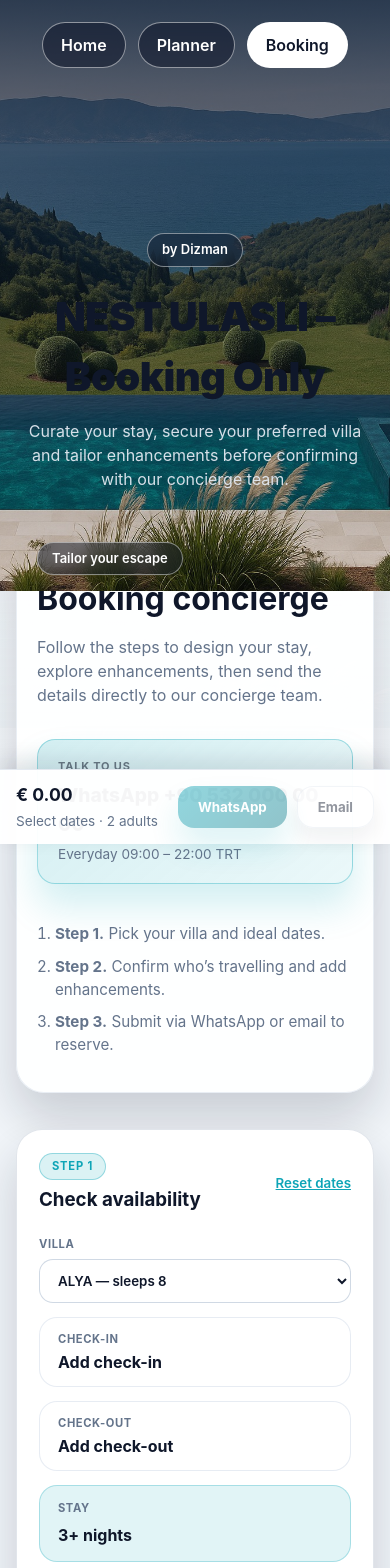
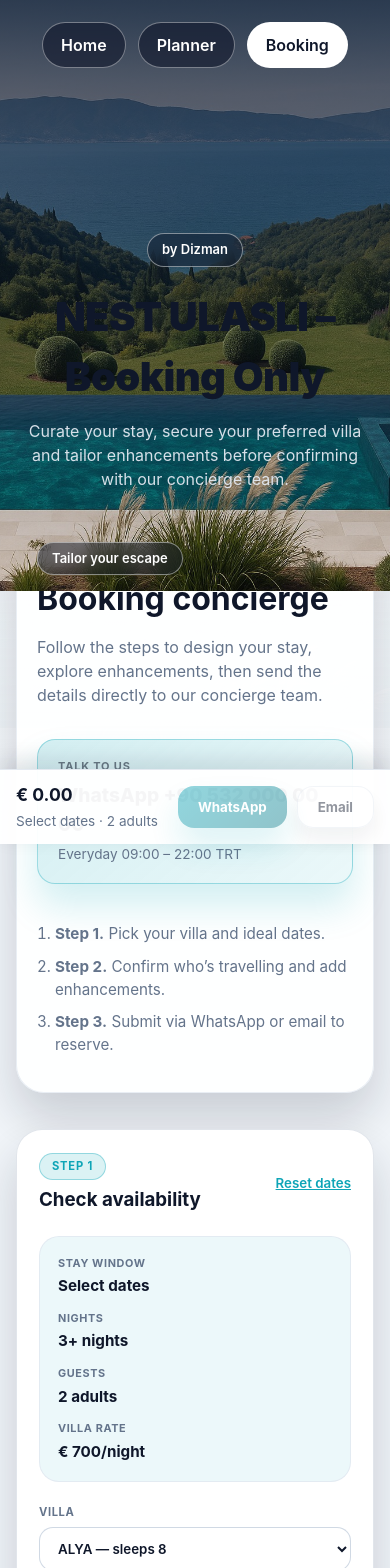
Before and after one commit to dirvass/nest-planner, a React (Vite) app: page /book in a window 390 px wide. Shown: the top 1568 px of the page. Built offline with nearby package versions, Linux system fonts and the light colour scheme.

Commit message:
Refine booking availability summary and navigation styling

```diff
--- a/src/BookingPage.tsx
+++ b/src/BookingPage.tsx
@@ -107,6 +107,17 @@ export default function BookingPage() {
     return "Complete the details above to proceed.";
   }, [showValidation, canSubmit, range?.from, range?.to, underMinNights, overCapacity, villaInfo.name, villaInfo.sleeps]);
 
+  const scrollIntoViewById = (id: string) => {
+    if (typeof document === "undefined") return;
+    const prefersReduced = typeof window !== "undefined"
+      && typeof window.matchMedia === "function"
+      && window.matchMedia("(prefers-reduced-motion: reduce)").matches;
+    document.getElementById(id)?.scrollIntoView({
+      behavior: prefersReduced ? "auto" : "smooth",
+      block: "center",
+    });
+  };
+
   const handleWhatsApp = () => {
     if (!canSubmit) {
       setShowValidation(true);
@@ -128,21 +139,16 @@ export default function BookingPage() {
   };
 
   const revealCalendar = () => {
-    if (typeof document === "undefined") return;
-    document.getElementById("booking-calendar")?.scrollIntoView({ behavior: "smooth", block: "center" });
+    scrollIntoViewById("booking-calendar");
   };
 
   const handleSearch = () => {
     if (!canSubmit) {
       setShowValidation(true);
-      if (typeof document !== "undefined") {
-        document.getElementById("booking-calendar")?.scrollIntoView({ behavior: "smooth", block: "center" });
-      }
+      scrollIntoViewById("booking-calendar");
       return;
     }
-    if (typeof document !== "undefined") {
-      document.getElementById("booking-summary-heading")?.scrollIntoView({ behavior: "smooth", block: "start" });
-    }
+    scrollIntoViewById("booking-summary-heading");
   };
 
   useEffect(() => {
@@ -161,16 +167,22 @@ export default function BookingPage() {
     if (canSubmit && showValidation) setShowValidation(false);
   }, [canSubmit, showValidation]);
 
+  const rangeSelected = Boolean(range?.from && range?.to);
   const checkInText = range?.from ? format(range.from, "EEE, dd MMM") : "Add check-in";
   const checkOutText = range?.to ? format(range.to, "EEE, dd MMM") : "Add check-out";
   const nightsLabel = nights ? `${nights} ${nights === 1 ? "night" : "nights"}` : `${MIN_NIGHTS}+ nights`;
   const servicePct = Math.round(SERVICE_FEE_PCT * 100);
   const primaryGuests = adults + childrenOver2;
-  const guestSummary = primaryGuests
-    ? `${adults} adult${adults === 1 ? "" : "s"}`
-        + (childrenOver2 ? `, ${childrenOver2} child${childrenOver2 === 1 ? "" : "ren"}` : "")
-        + (infants02 ? `, ${infants02} infant${infants02 === 1 ? "" : "s"}` : "")
-    : "Add guests";
+  const guestSummary = useMemo(() => (
+    primaryGuests
+      ? `${adults} adult${adults === 1 ? "" : "s"}`
+          + (childrenOver2 ? `, ${childrenOver2} child${childrenOver2 === 1 ? "" : "ren"}` : "")
+          + (infants02 ? `, ${infants02} infant${infants02 === 1 ? "" : "s"}` : "")
+      : "Add guests"
+  ), [primaryGuests, adults, childrenOver2, infants02]);
+  const stayWindow = rangeSelected && range?.from && range?.to
+    ? `${format(range.from, "dd MMM yyyy")} → ${format(range.to, "dd MMM yyyy")}`
+    : "Select dates";
 
   const summarySections = useMemo(() => ([
     {
@@ -379,6 +391,25 @@ export default function BookingPage() {
                 </button>
               </header>
 
+              <div className="status-band" aria-live="polite">
+                <div className="status-band__item">
+                  <span className="status-band__label">Stay window</span>
+                  <strong className="status-band__value">{stayWindow}</strong>
+                </div>
+                <div className="status-band__item">
+                  <span className="status-band__label">Nights</span>
+                  <strong className="status-band__value">{nightsLabel}</strong>
+                </div>
+                <div className="status-band__item">
+                  <span className="status-band__label">Guests</span>
+                  <strong className="status-band__value">{guestSummary}</strong>
+                </div>
+                <div className="status-band__item">
+                  <span className="status-band__label">Villa rate</span>
+                  <strong className="status-band__value">€ {villaInfo.nightlyEUR.toFixed(0)}/night</strong>
+                </div>
+              </div>
+
               <div className="field-grid">
                 <label className="field">
                   <span className="field__label">Villa</span>
@@ -400,14 +431,6 @@ export default function BookingPage() {
                   <span className="field__label">Check-out</span>
                   <span className="field__value">{checkOutText}</span>
                 </button>
-                <div className="summary-pill">
-                  <span className="field__label">Stay</span>
-                  <span className="field__value">{nightsLabel}</span>
-                </div>
-                <div className="summary-pill">
-                  <span className="field__label">From</span>
-                  <span className="field__value">€ {villaInfo.nightlyEUR.toFixed(0)}/night</span>
-                </div>
               </div>
 
               {showValidation && !canSubmit && (!range?.from || !range?.to) && (
--- a/src/styles.css
+++ b/src/styles.css
@@ -149,6 +149,15 @@ textarea {
 
 .nav-btn.primary:hover {
   background: #f8fafc;
+}
+
+.nav-btn.dark {
+  background: rgba(15, 23, 42, 0.6);
+  border-color: rgba(255, 255, 255, 0.4);
+}
+
+.nav-btn.dark:hover {
+  background: rgba(15, 23, 42, 0.75);
 }
 
 .booking {
@@ -452,6 +461,38 @@ textarea {
   align-items: center;
   justify-content: space-between;
   gap: 16px;
+}
+
+.status-band {
+  display: grid;
+  gap: 12px;
+  grid-template-columns: repeat(4, minmax(0, 1fr));
+  padding: 18px;
+  border-radius: 20px;
+  border: 1px solid rgba(226, 232, 240, 0.8);
+  background: rgba(14, 165, 183, 0.08);
+}
+
+.status-band__item {
+  display: flex;
+  flex-direction: column;
+  gap: 4px;
+  min-width: 0;
+}
+
+.status-band__label {
+  text-transform: uppercase;
+  font-size: 0.68rem;
+  letter-spacing: 0.6px;
+  color: var(--muted);
+  font-weight: 700;
+}
+
+.status-band__value {
+  font-weight: 700;
+  color: var(--ink);
+  font-size: 0.95rem;
+  word-break: break-word;
 }
 
 .card-step {
@@ -847,6 +888,10 @@ textarea {
   .booking__intro {
     padding: 22px;
   }
+
+  .status-band {
+    grid-template-columns: repeat(2, minmax(0, 1fr));
+  }
 }
 
 @media (max-width: 640px) {
@@ -888,6 +933,10 @@ textarea {
   .mobile-bar {
     display: flex;
   }
+
+  .status-band {
+    grid-template-columns: 1fr;
+  }
 }
 
 @media (max-width: 520px) {
```
